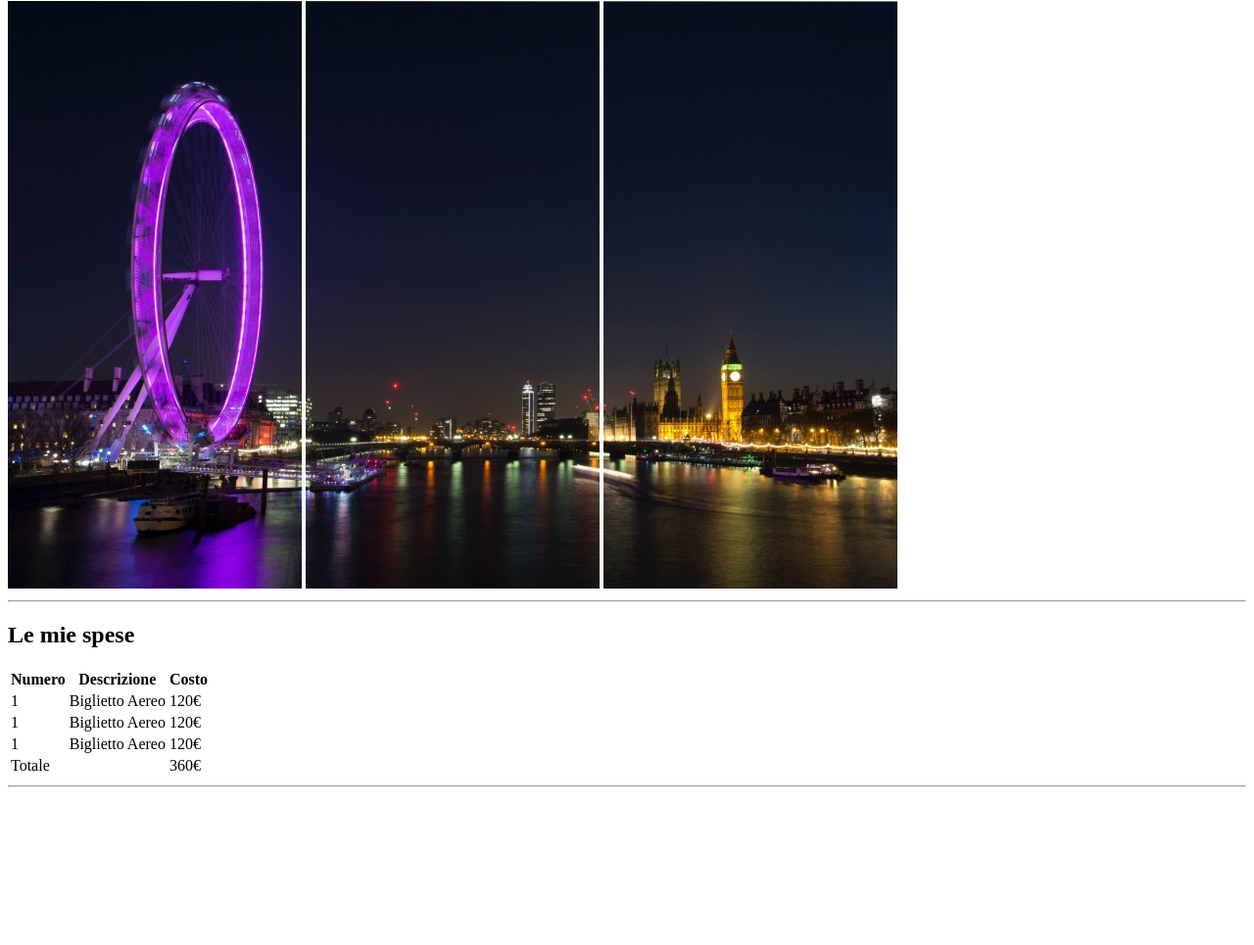
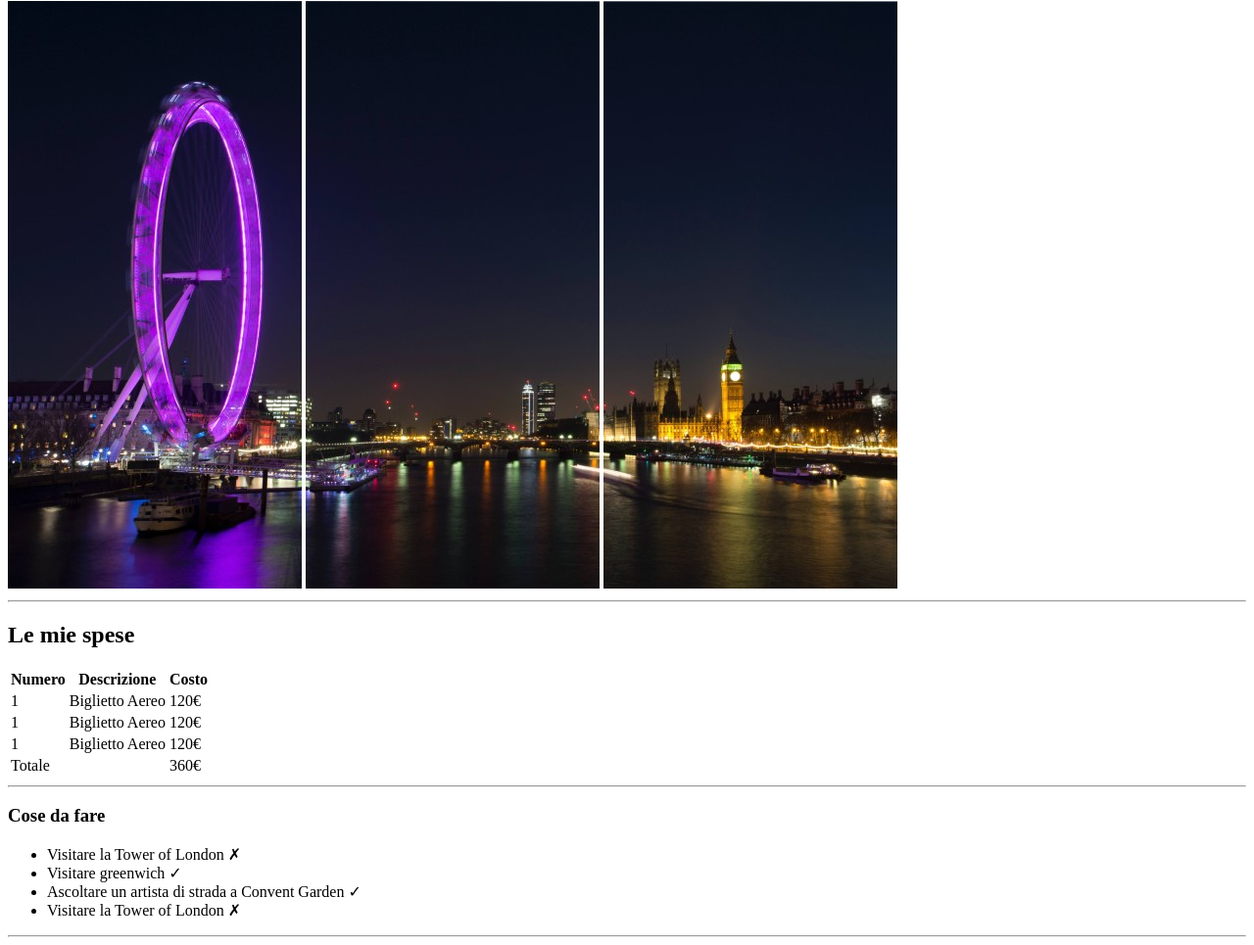
Before and after one commit to ElisaIanda/html-london-trip, a plain HTML site: page index.html in a window 1280 px wide. Shown: the part 79-1044 px from the top of the page at 98% size. Before the commit the page ends 891 px from the top, so only its background shows below. Drawn offline with Linux system fonts and the light colour scheme.

Commit message:
Aggiunto seconda sezione main

```diff
--- a/index.html
+++ b/index.html
@@ -57,6 +57,16 @@
             </table>
             <hr>
         </div>
+        <div>
+            <h3>Cose da fare</h3>
+            <ul>
+                <li>Visitare la Tower of London &#x2717;</li>
+                <li>Visitare greenwich &#x2713;</li>
+                <li>Ascoltare un artista di strada a Convent Garden &#x2713;</li>
+                <li>Visitare la Tower of London &#x2717;</li>
+            </ul>
+            <hr>
+        </div>
     </main>
 
 </body>
```
